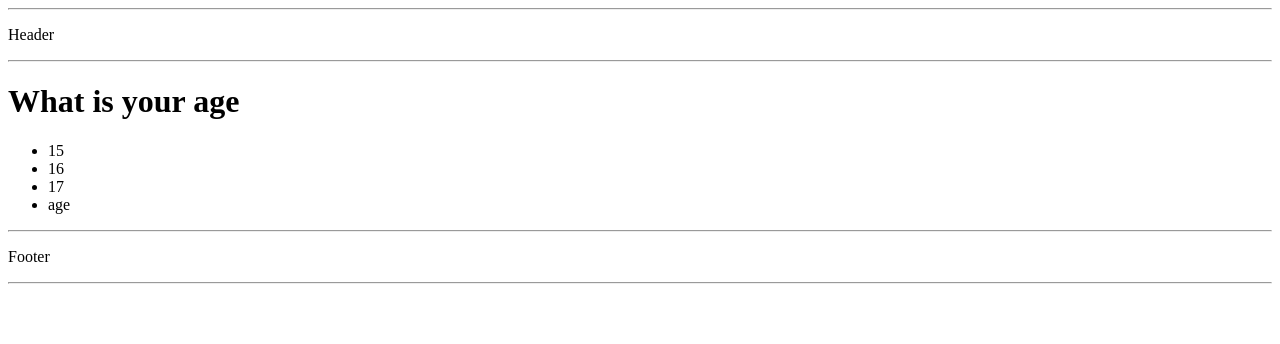
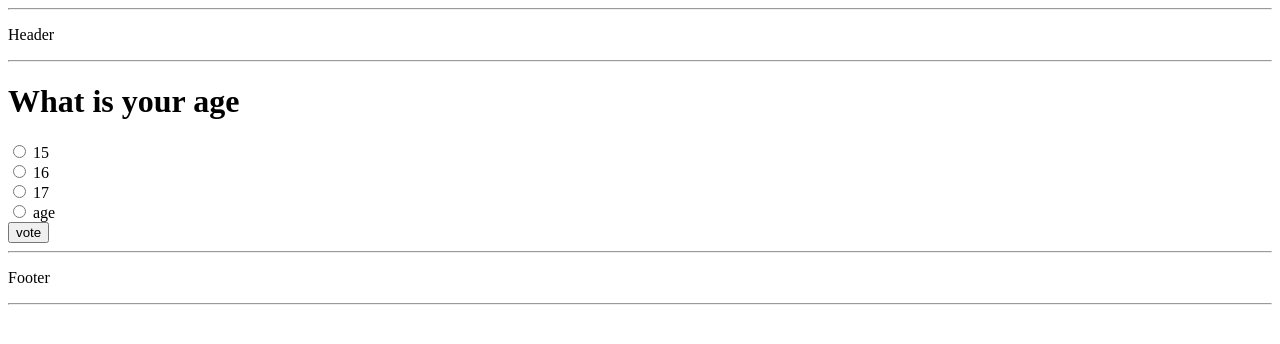
Before and after one commit to alanngo/DjangoTest, a Django app: page /polls/1/ in a window 1280 px wide. Shown: the top 344 px of the page. Run offline with Django 3.2, Linux system fonts and the light colour scheme; data comes from the database, SQL or seed files in the repository.

Commit message:
html render success

```diff
--- a/djproject/polls/templates/polls/detail.html
+++ b/djproject/polls/templates/polls/detail.html
@@ -3,10 +3,14 @@
 {% block main_content %}
     <h1>{{question.question_text}}</h1>
 
-    <ul>
+    <form action="% url 'polls:vote' question.id %" method="post">
+        {% csrf_token %}
         {% for choice in question.choice_set.all %}
-            <li>{{choice.choice_text}}</li>
+            <input type="radio" name="choice" id="choice{{forloop.counter}}" value ="{{choice.id}}"/>
+            <label for ="choice{{forloop.counter}}">{{choice.choice_text}}</label><br>
         {% endfor %}
-    </ul>
+        <input type="submit" value ="vote"/>
+    </form>
+
 
 {% endblock %}
--- a/djproject/polls/urls.py
+++ b/djproject/polls/urls.py
@@ -6,6 +6,6 @@ urlpatterns = \
         url(r'^$', views.index, name="index"),
         url(r'^(?P<question_id>[0-9]+)/$', views.detail, name="detail"),
         url(r'^(?P<question_id>[0-9]+)/results$', views.results, name="results"),
-        url(r'^(?P<question_id>[0-9]+)/votes$', views.votes, name="votes"),
+        url(r'^(?P<question_id>[0-9]+)/vote$', views.vote, name="vote"),
     ]
 app_name = 'polls'
--- a/djproject/polls/views.py
+++ b/djproject/polls/views.py
@@ -21,5 +21,5 @@ def results(request, question_id):
     return HttpResponse("This is the results of the question %s" % question_id)
 
 
-def votes(request, question_id):
+def vote(request, question_id):
     return HttpResponse("Votes on Question %s" % question_id)
```
